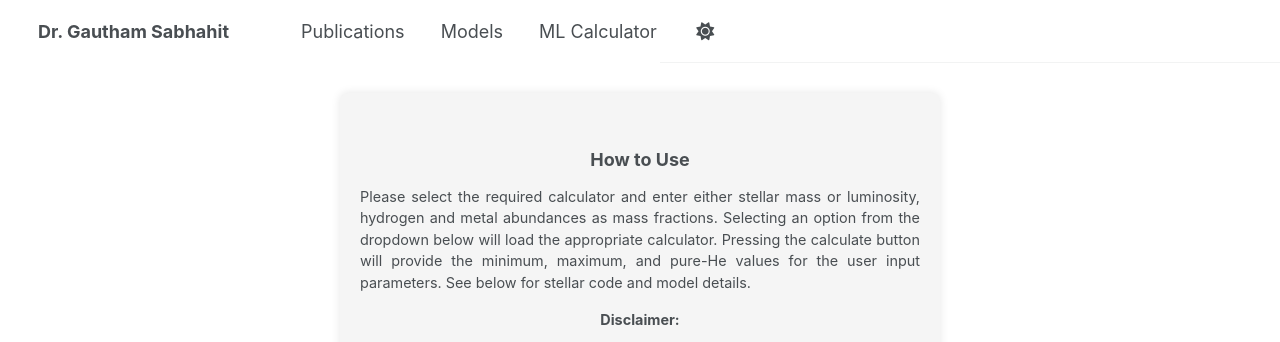
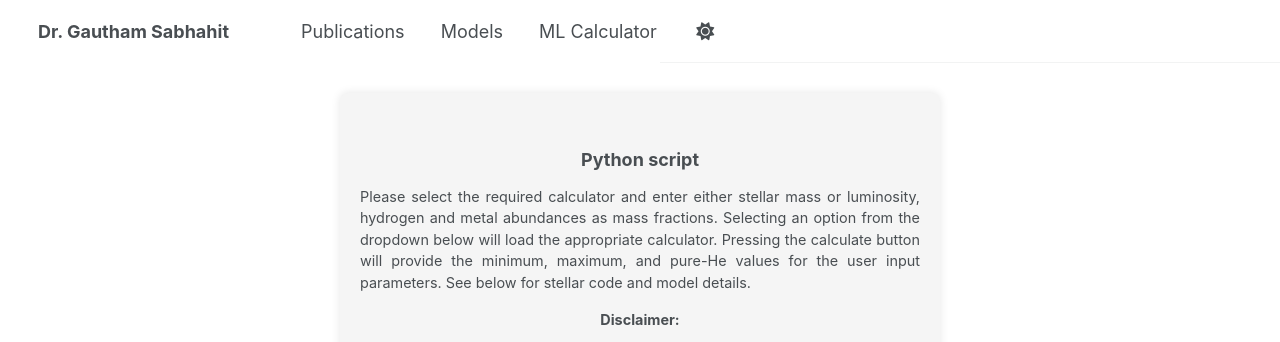
Before and after one commit to Mdot-com/mdot.com, a Jekyll site: the page built from ml-calculator.md, in a window 1280 px wide and 900 px high. Shown: the top 342 px of the window. Built offline with Jekyll 4.4.1, drawn with Linux system fonts in a browser that asks for light colours.

Commit message:
Update ml-calculator.md

```diff
--- a/ml-calculator.md
+++ b/ml-calculator.md
@@ -48,7 +48,7 @@ title: Mass-Luminosity Calculator
 <div style="display: flex; flex-direction: column; align-items: center; gap: 20px; padding: 30px;">
   <!-- How to Use Section -->
   <div style="width: 600px; background-color: #f5f5f5; padding: 20px; border-radius: 8px; box-shadow: 0 0 10px rgba(0,0,0,0.1);">
-    <h2 style="text-align: center; font-size: 1em;">How to Use</h2>
+    <h2 style="text-align: center; font-size: 1em;">Python script</h2>
     <p style="font-size: 0.8em; text-align: justify;">
       Please select the required calculator and enter either stellar mass or luminosity, hydrogen and metal abundances as mass fractions. Selecting an option from the dropdown below will load the appropriate calculator. Pressing the calculate button will provide the minimum, maximum, and pure-He values for the user input parameters. See below for stellar code and model details.
     </p>
```
